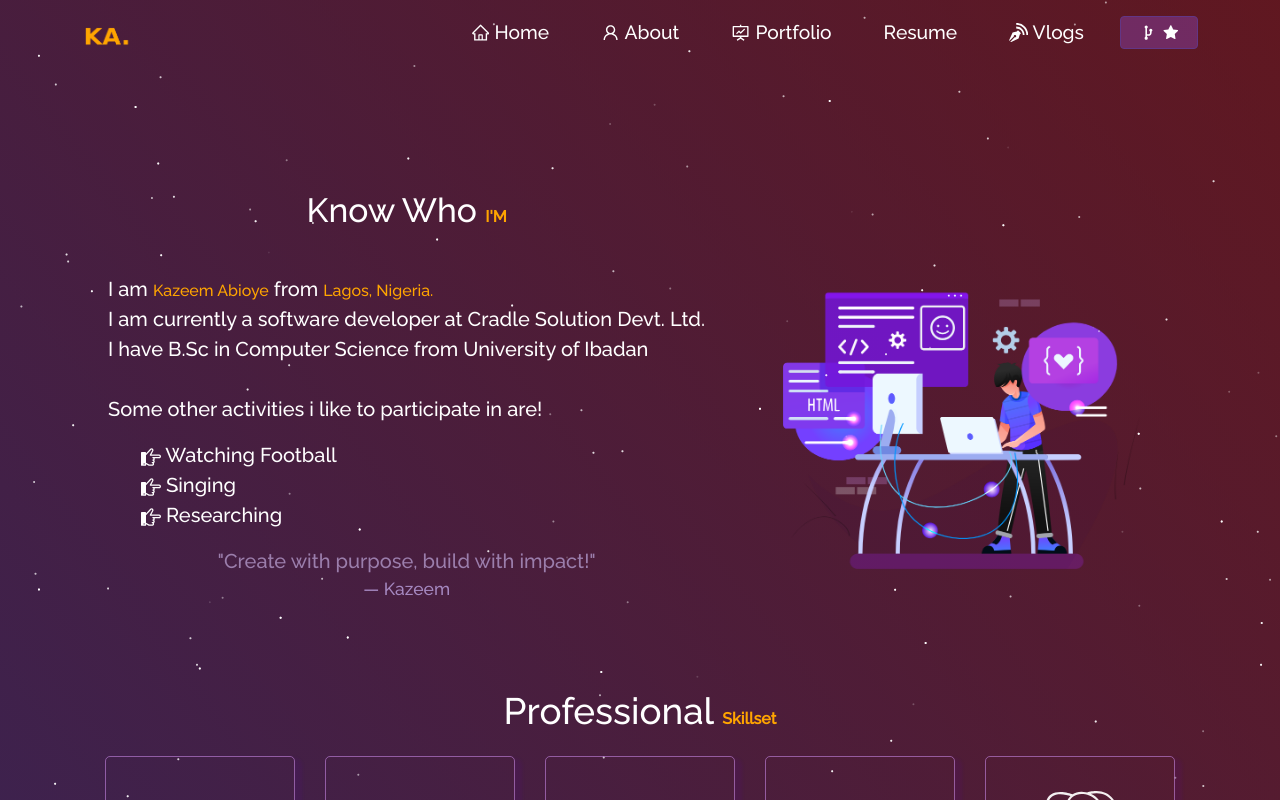
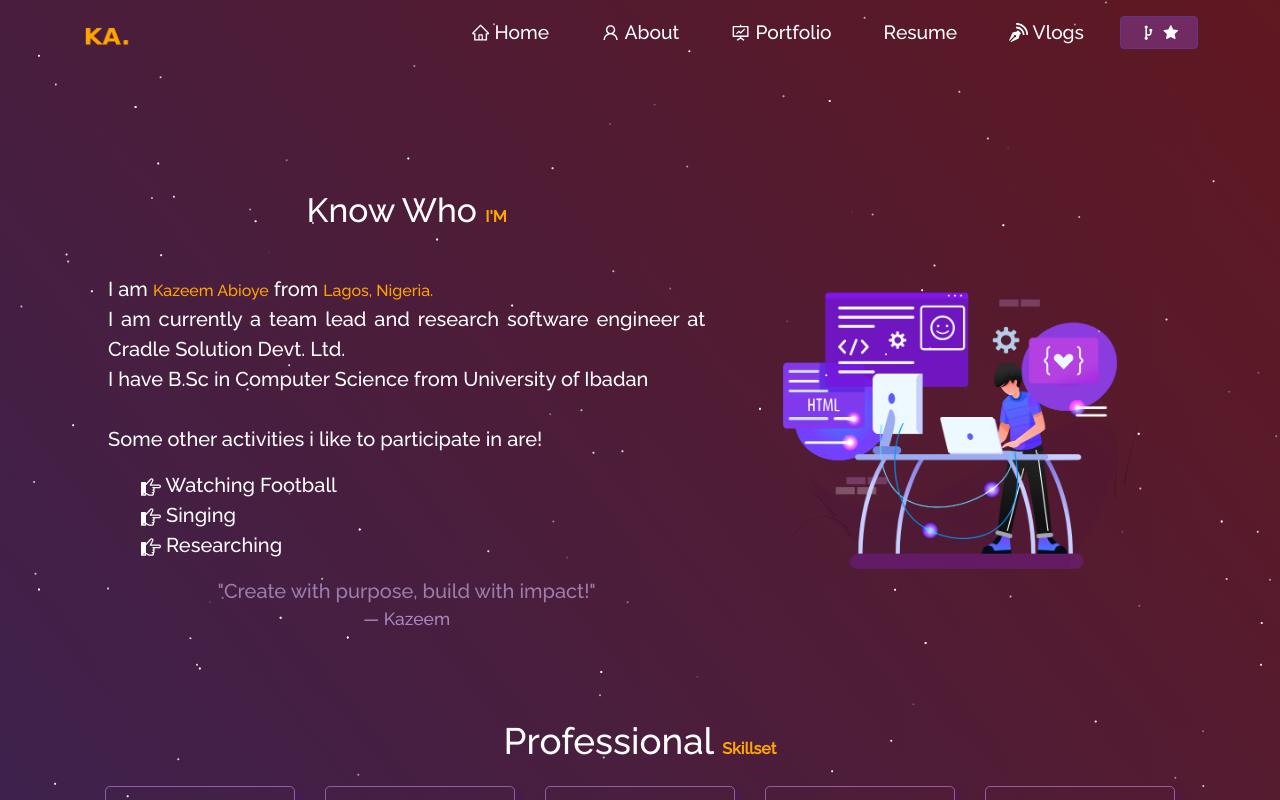
Before and after one commit to AbioyeKazeem/portfolio, a React (Create React App) app: page /about in a window 1280 px wide. Shown: the top 800 px of the page. Built offline with nearby package versions, Linux system fonts and the light colour scheme.

Commit message:
Update job title in AboutCard component

```diff
--- a/src/components/About/AboutCard.js
+++ b/src/components/About/AboutCard.js
@@ -10,7 +10,7 @@ function AboutCard() {
           <p style={{ textAlign: "justify" }}>
             I am <span className="purple">Kazeem Abioye</span> from <span className="purple"> Lagos, Nigeria.</span>
             <br />
-            I am currently a software developer at Cradle Solution Devt. Ltd.
+            I am currently a team lead and research software engineer at Cradle Solution Devt. Ltd.
             <br />
             I have B.Sc in Computer Science from University of Ibadan
             <br />
```
